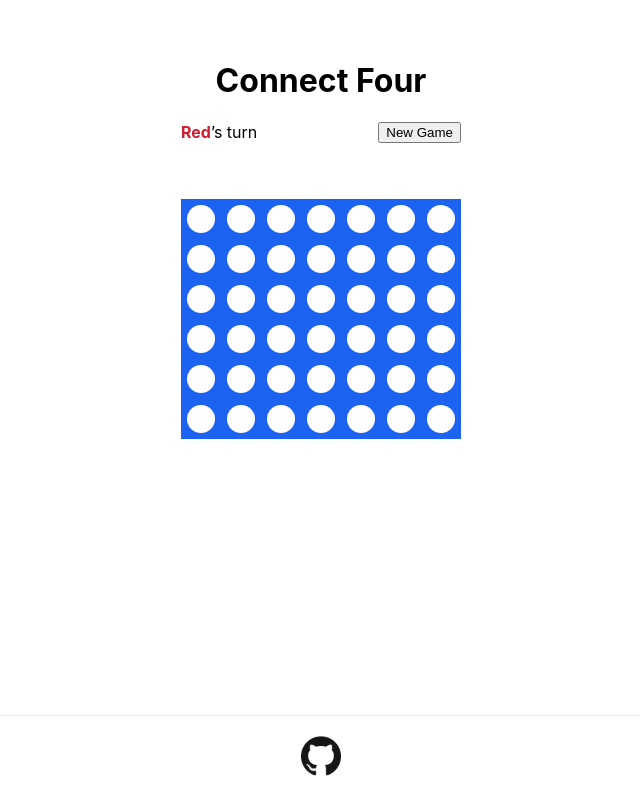
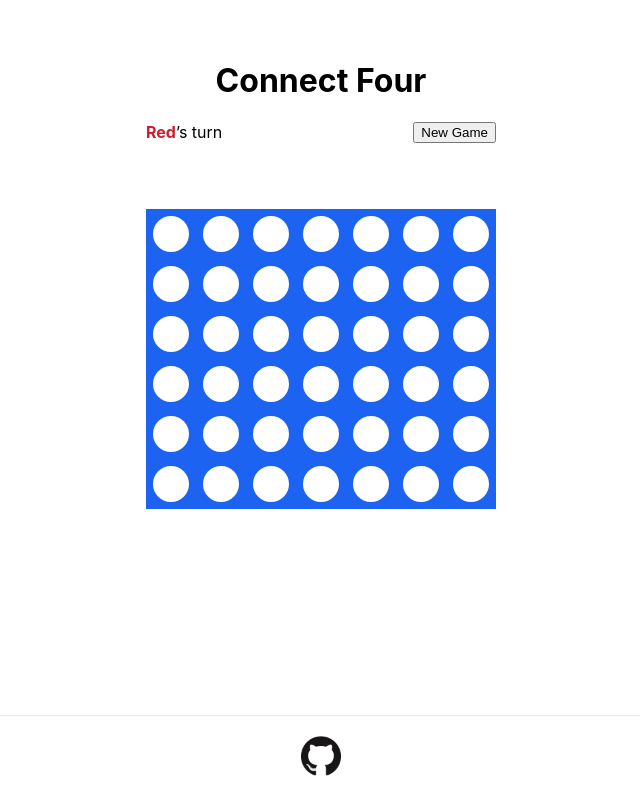
Before and after one commit to leyanlo/connect-four, a Next.js app: page / in a window 1280 px wide. Shown: the whole page, without its empty margins (319-959 px from the left). Built offline with nearby package versions, Linux system fonts and the light colour scheme.

Commit message:
feat: update cell sizes to 50px

```diff
--- a/pages/index.tsx
+++ b/pages/index.tsx
@@ -141,8 +141,8 @@ export default function Home(): JSX.Element {
 
       <main
         css={css`
-          padding: 40px 20px;
-          width: 320px;
+          padding: 40px 0;
+          width: 350px;
           margin: auto;
         `}
       >
@@ -186,7 +186,7 @@ export default function Home(): JSX.Element {
         <section
           css={css`
             display: flex;
-            padding-top: 40px;
+            padding-top: 50px;
           `}
         >
           {state.board.map((col, colIdx) => (
@@ -196,8 +196,8 @@ export default function Home(): JSX.Element {
                 border: none;
                 padding: 0;
                 background: #1d63f2;
-                width: 40px;
-                height: 240px;
+                width: 50px;
+                height: 300px;
                 display: flex;
                 flex-direction: column-reverse;
               `}
@@ -212,8 +212,8 @@ export default function Home(): JSX.Element {
                 <div
                   key={rowIdx}
                   css={css`
-                    width: 28px;
-                    height: 28px;
+                    width: 36px;
+                    height: 36px;
                     margin: auto;
                     border-radius: 50%;
                     background: white;
```
